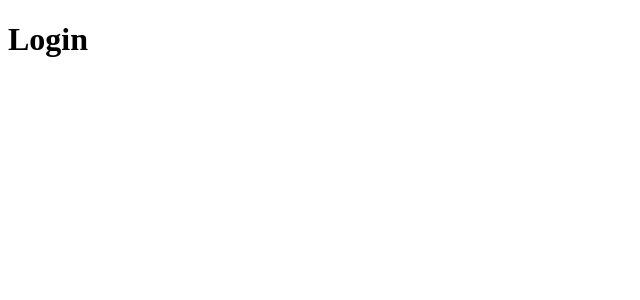
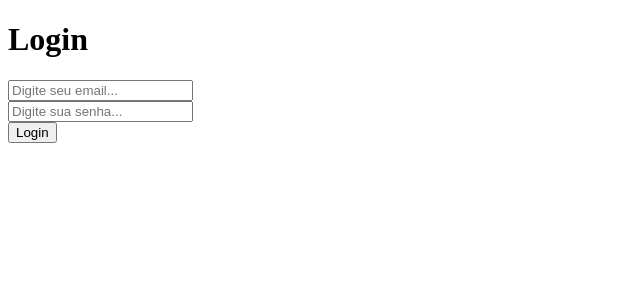
Before and after one commit to caiomariano1/cadastro-frontend, a React (Vite) app: page / in a window 1280 px wide. Shown: the top 300 px of the page, without its empty margins (0-640 px from the left). Built offline with nearby package versions, Linux system fonts and the light colour scheme.

Commit message:
feat: Criação da função handleClickLogin e login-form usando Formik.

```diff
--- a/src/App.jsx
+++ b/src/App.jsx
@@ -2,12 +2,46 @@ import { Formik, Form, Field, ErrorMessage } from "formik";
 import * as yup from "yup";
 
 function App() {
+  const handleClickLogin = (values) => console.log(values);
 
   return (
     <div className="conteiner">
       <h1>Login</h1>
+      <Formik initialValues={{}} onSubmit={handleClickLogin}>
+        <Form className="login-form">
+          <div className="login-form-group">
+            <Field
+              name="email"
+              className="form=field"
+              placeholder="Digite seu email..."
+            />
+            <ErrorMessage
+              component="span"
+              name="email"
+              className="form-error"
+            />
+          </div>
+
+          <div className="login-form-group">
+            <Field
+              name="password"
+              className="form=field"
+              placeholder="Digite sua senha..."
+            />
+            <ErrorMessage
+              component="span"
+              name="password"
+              className="form-error"
+            />
+          </div>
+
+          <button className="button" type="submit">
+            Login
+          </button>
+        </Form>
+      </Formik>
     </div>
   );
-};
+}
 
 export default App;
```
Also changed, not shown: src/main.jsx (+6 -6 lines).
